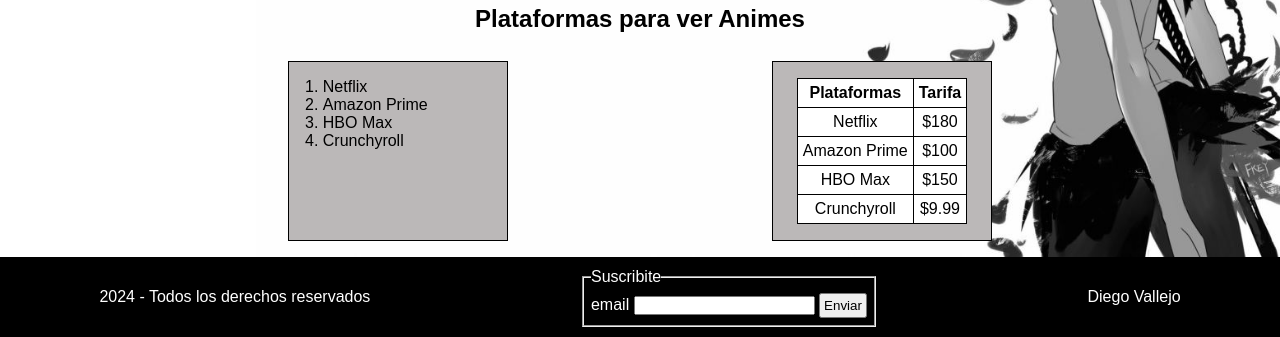
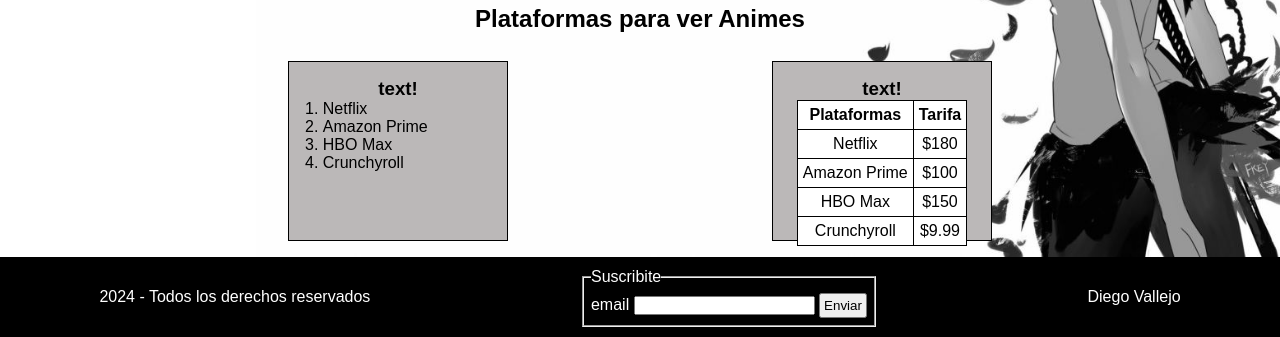
Before and after one commit to 19diego93/checkpointTema1, a plain HTML site: page index.html in a window 1280 px wide. Shown: the part 529-866 px from the top of the page. Drawn offline with Linux system fonts and the light colour scheme.

Commit message:
plataform table fix

```diff
--- a/assets/css/styles.css
+++ b/assets/css/styles.css
@@ -107,6 +107,9 @@
   width: 100%;
   text-align: center;
   align-items: center;
+}
+.platafomrArticleTitle {
+  display: none;
 }
 .listContainer,
 .tableContainer {
@@ -275,8 +278,9 @@ td {
   .cardTitle {
     font-size: 2.5rem;
   }
-  .cardsContainer,.plataformSection{
-    width:55%
+  .cardsContainer,
+  .plataformSection {
+    width: 55%;
   }
 
   .listContainer,
--- a/index.html
+++ b/index.html
@@ -41,6 +41,7 @@
         <section class="flex flexColumn plataformSection">
             <h2 class="sectionTitle">Plataformas para ver Animes</h2>
             <article class="listContainer borderAndBack">
+                <h3 class="plataformArticleTitle">text!</h3>
                 <ol class="list">
                     <li>Netflix</li>
                     <li>Amazon Prime</li>
@@ -49,11 +50,16 @@
                 </ol>
             </article>
             <article class="tableContainer borderAndBack">
+                <h3 class="plataformArticleTitle">text!</h3>
                 <table>
+                    <thead>
                         <tr>
                             <th>Plataformas</th>
                             <th>Tarifa</th>
                         </tr>
+                    </thead>
+
+                    <tbody>
                         <tr>
                             <td>Netflix</td>
                             <td>$180</td>
@@ -70,6 +76,7 @@
                             <td>Crunchyroll</td>
                             <td>$9.99</td>
                         </tr>
+                    </tbody>
                 </table>
             </article>
         </section>
```
Lines whose indentation alone changed are shown as unchanged.
